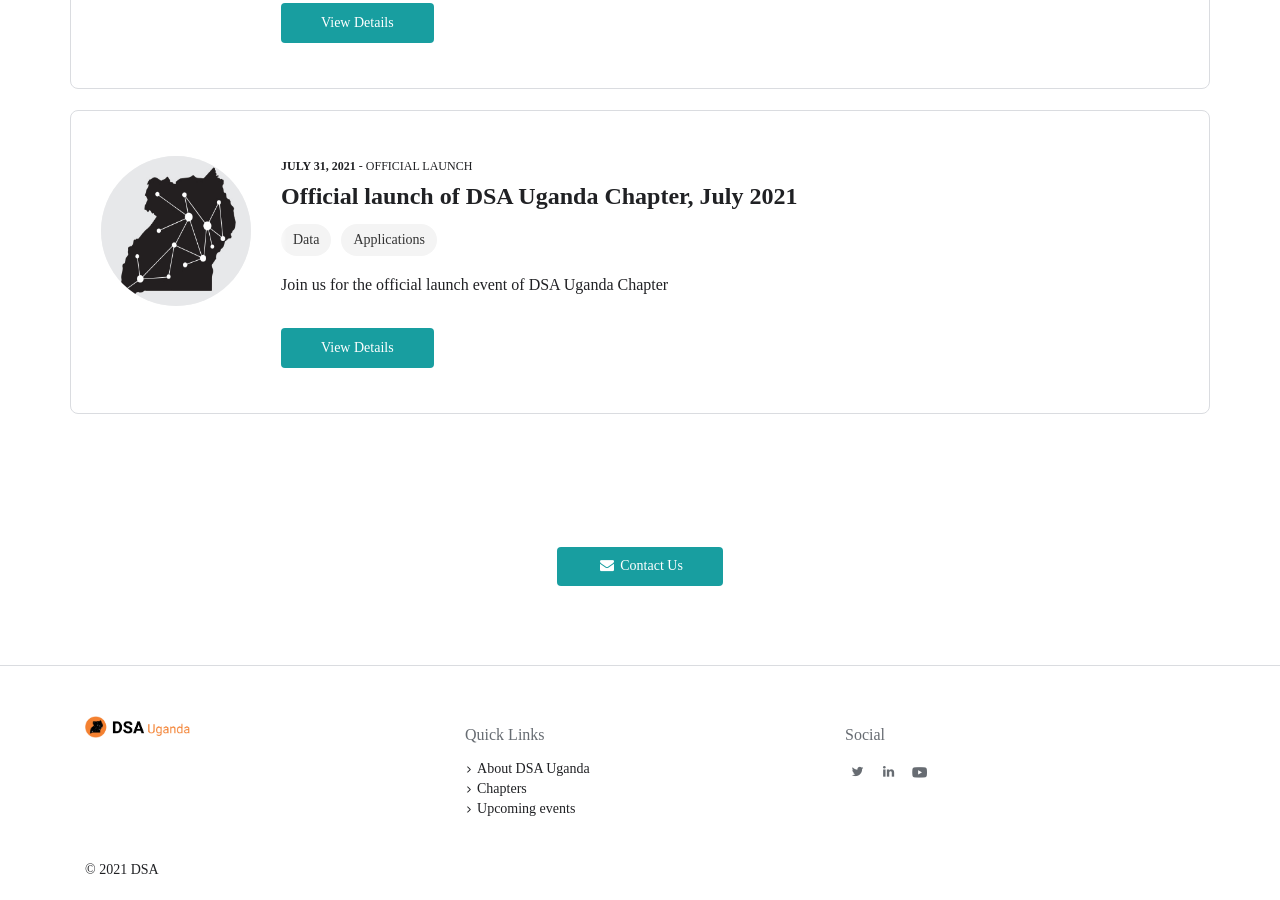
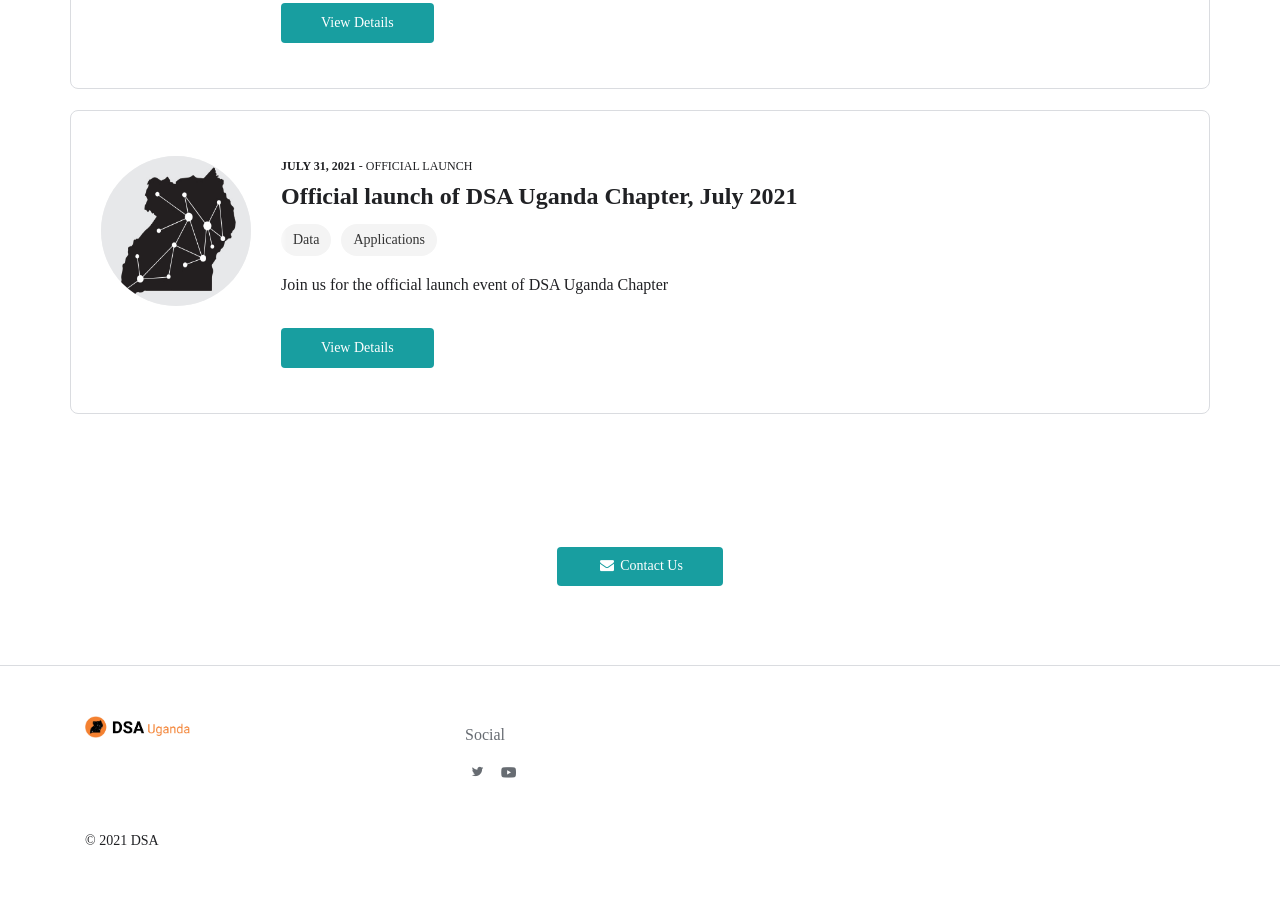
Before and after one commit to datsciafrica/dsaUganda, a Jekyll site: the page built from index.md, in a window 1280 px wide and 900 px high, scrolled down 4705 px. Built offline with Jekyll 4.4.1, drawn with Linux system fonts in a browser that asks for light colours; some web fonts are replaced; after the commit the page ends 5576 px from its top, so only the background shows below that.

Commit message:
Update footer.html

```diff
--- a/_includes/footer.html
+++ b/_includes/footer.html
@@ -6,23 +6,23 @@
             </a>
             <div class="footer-description"></div>
         </div>
-        <div class="col-md-4 left quick-links">
+<!--         <div class="col-md-4 left quick-links">
             <h5>Quick Links</h5>
             <ul>
                 <li><a href="/about" class="None">About DSA Uganda</a></li>
                 <li><a href="/chapters/" class="None">Chapters</a></li>
                 <li><a href="/events" class="None">Upcoming events</a></li>
             </ul>
-        </div>
+        </div> -->
         <div class="col-md-4 left">
             <h5>Social</h5>
             <ul class="social-links">
-                <li><a class="social-button icon-twitter" href="#" target="_blank"
+                <li><a class="social-button icon-twitter" href="https://twitter.com/dsa_Uganda" target="_blank"
                         rel="noopener noreferrer" title="Twitter"></a></li>
-                <li><a class="social-button icon-linkedin"
+<!--                 <li><a class="social-button icon-linkedin"
                         href="#" target="_blank"
-                        rel="noopener noreferrer" title="LinkedIn"></a></li>
-                <li><a class="social-button icon-youtube" href="#" target="_blank"
+                        rel="noopener noreferrer" title="LinkedIn"></a></li> -->
+                <li><a class="social-button icon-youtube" href="https://www.youtube.com/channel/UCG_XDHclKZxP8MknQQYSw-g" target="_blank"
                         rel="noopener noreferrer" title="YouTube"></a></li>
             </ul>
         </div>
```
